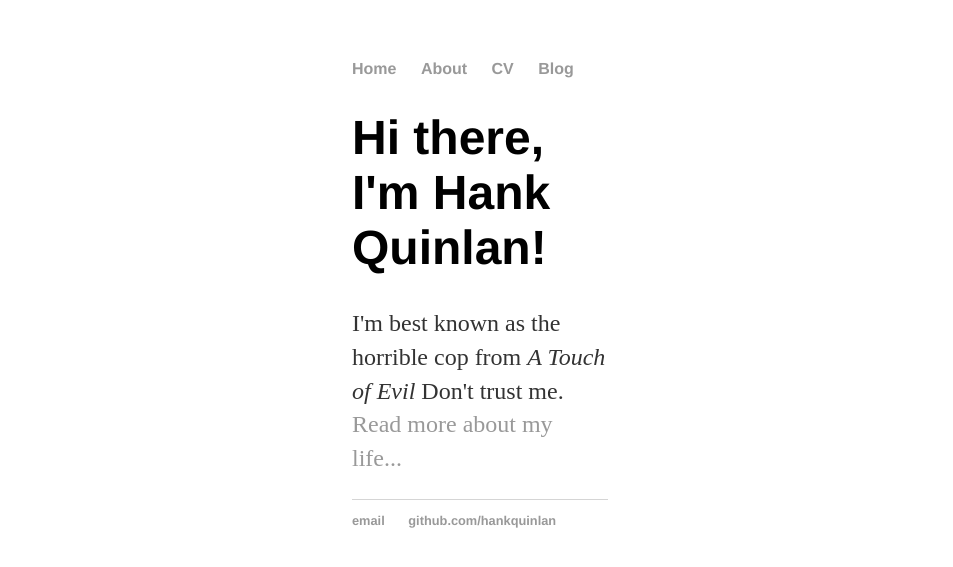
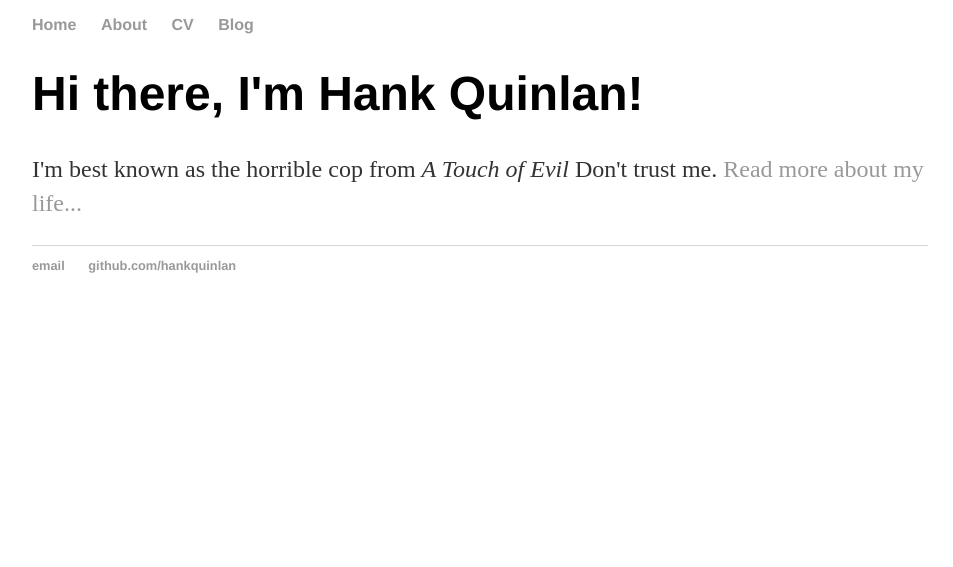
Before and after one commit to liamgillies/liamgillies.github.io, a Jekyll site: the page built from index.html, in a window 1280 px wide. Shown: the top 567 px of the page, without its empty margins (160-1113 px from the left). Built offline with Jekyll 4.4.1, drawn with Linux system fonts in a browser that asks for light colours.

Commit message:
Update main.css

```diff
--- a/css/main.css
+++ b/css/main.css
@@ -1,6 +1,6 @@
 body {
-    margin: 60px auto;
-    width: 20%;
+    margin: 6px auto;
+    width: 70%;
 }
 nav ul, footer ul {
     font-family:'Helvetica', 'Arial', 'Sans-Serif';
```
